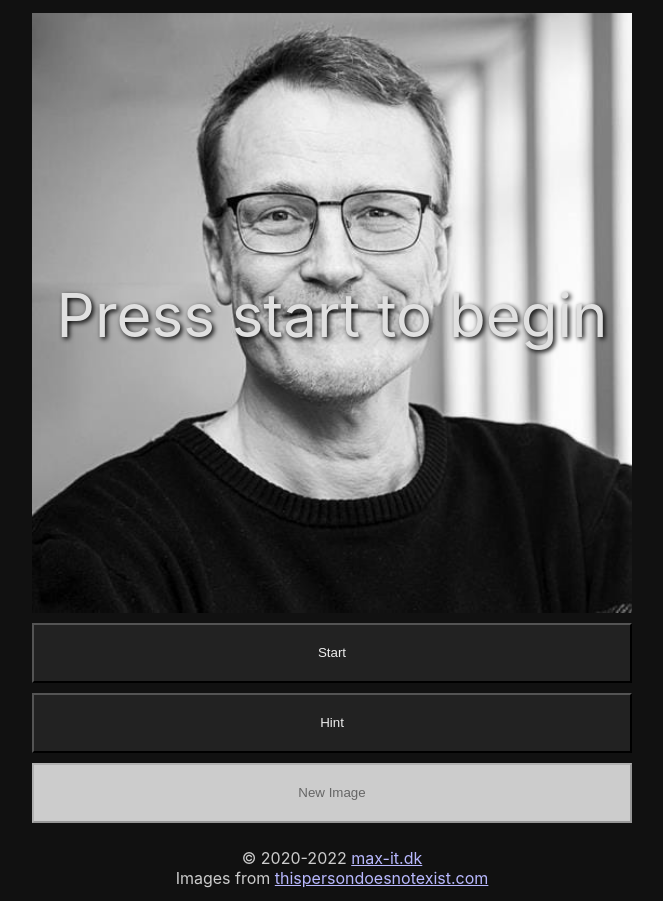
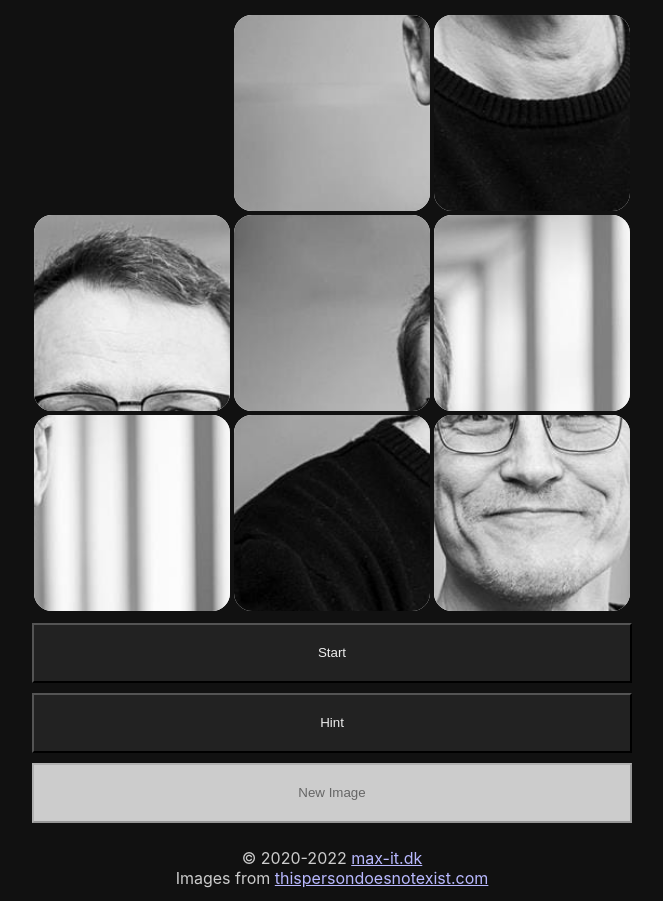
Before and after one commit to Xamian/next-slider2, a Next.js app: page / in a window 1280 px wide. Shown: the whole page, without its empty margins (308-971 px from the left). Built offline with nearby package versions, Linux system fonts and the light colour scheme.

Commit message:
autostart game

```diff
--- a/components/game/game.tsx
+++ b/components/game/game.tsx
@@ -8,6 +8,11 @@ import styles from './Game.module.scss'
 import { findBestMove, getSimplifiedBoard } from "../../common/ai"
 import { getPieceAtPos, delay } from "../../common/common"
 
+function createPieces(W: number, H: number) {
+  return range(0, W * H).map(i => (
+    new Piece(new Vector2d(i % W, Math.floor(i / H)), i)
+  ))
+}
 
 export const Game = () => {
   // const canvasRef = useRef(null)
@@ -17,7 +22,7 @@ export const Game = () => {
   const [imgDataUrl, setImgDataUrl] = useState('')
   // const [counter, setCounter] = useState(0)
   const [isPlaying, setIsPlaying] = useState(false)
-  const [pieces, setPieces] = useState<Piece[]>(null)
+  const [pieces, setPieces] = useState<Piece[]>(createPieces(W, H))
   const [score, setScore] = useState(0)
   const [hintCount, setHintCount] = useState(0)
   const [message, setMessageText] = useState('Press start to begin')
@@ -25,15 +30,17 @@ export const Game = () => {
   const [messageHidden, setMessageHidden] = useState(false)
   const [hintId, setHintId] = useState(-1)
   useEffect(() => {
-    setPieces(range(0, W * H).map(i => (
-      new Piece(new Vector2d(i % W, Math.floor(i / H)), i)
-    )))
-  }, [W, H])
+    // setPieces(createPieces(W, H));
+    setTimeout(() => startGame(), 200);
+    // startGame();
+  }, [W, H]);
+
   const showMessage = (text: string) => {
     setMessageText(text)
     setMessageOpacity(1)
     setMessageHidden(false)
   }
+
   const hideMessage = () => {
     setMessageOpacity(0)
     setTimeout(() => setMessageHidden(true), 1000)
@@ -48,13 +55,13 @@ export const Game = () => {
   }, [imgUrl])
 
   const onStartClick = () => {
-    startGame()
+    startGame();
   }
   const onHintClick = () => {
     const board = getSimplifiedBoard(pieces);
     const bestMove = findBestMove(board);
-    showHint(bestMove)
-    setHintCount(hintCount + 1)
+    showHint(bestMove);
+    setHintCount(hintCount + 1);
   }
   // const replaceImage = () => setCounter(counter + 1)
   // const onNewImageClick = () => replaceImage()
```
